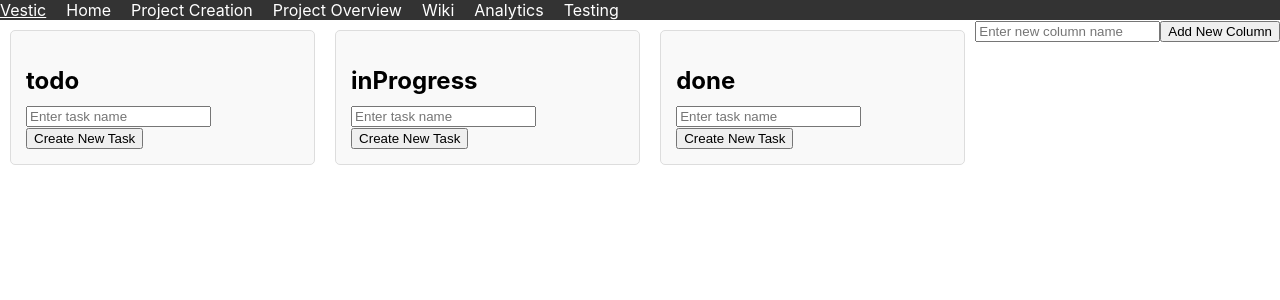
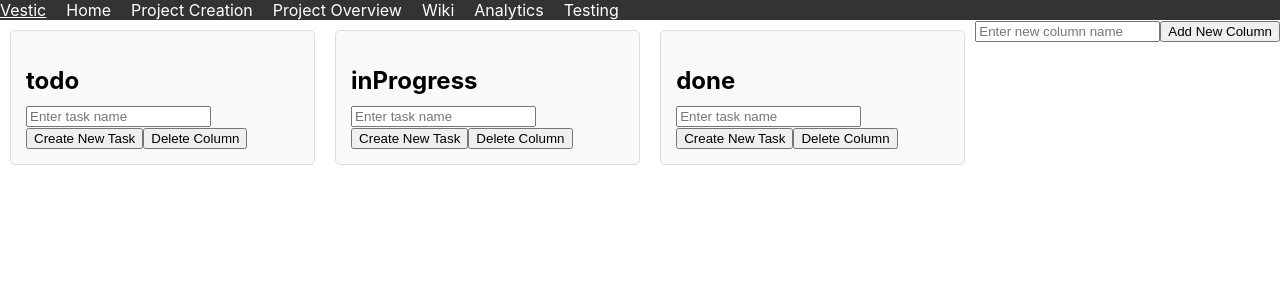
Before and after one commit to Sam772/Vestic, a React (Create React App) app: page /projectoverview in a window 1280 px wide. Shown: the top 300 px of the page. Built offline with nearby package versions, Linux system fonts and the light colour scheme.

Commit message:
Delete column from board

```diff
--- a/src/components/TaskModal.tsx
+++ b/src/components/TaskModal.tsx
@@ -33,7 +33,6 @@ const TaskModal: React.FC<TaskModalProps> = ({ isOpen, taskId, taskName, onClose
           value={currentTaskName}
           onChange={(e) => setCurrentTaskName(e.target.value)}
         />
-        <h3>Task ID: {taskId}</h3>
         <h2>Task Details</h2>
         <p>This is a placeholder for task details.</p>
         <button onClick={handleSave}>Save</button>
--- a/src/pages/ProjectOverview.tsx
+++ b/src/pages/ProjectOverview.tsx
@@ -152,6 +152,23 @@ const KanbanBoard: React.FC = () => {
     }
   };
 
+  const handleDeleteColumn = (columnName: ColumnName) => {
+    // Remove the column from the column order
+    setColumnOrder(prevOrder => prevOrder.filter(col => col !== columnName));
+
+    // Remove the tasks associated with the column
+    setTasks(prevTasks => {
+      const updatedTasks = { ...prevTasks };
+      delete updatedTasks[columnName];
+      return updatedTasks;
+    });
+
+    // Close any open modal if the task to be deleted is in the column being deleted
+    if (selectedTaskId && tasks[columnName].find(task => task.id === selectedTaskId)) {
+      closeModal();
+    }
+  };
+
   return (
     <div className="kanban-board">
       {columnOrder.map(columnName => (
@@ -191,6 +208,7 @@ const KanbanBoard: React.FC = () => {
               placeholder="Enter task name"
             />
             <button onClick={() => handleCreateNewTask(columnName as ColumnName)}>Create New Task</button>
+            <button onClick={() => handleDeleteColumn(columnName)}>Delete Column</button>
           </div>
         </div>
       ))}
```
